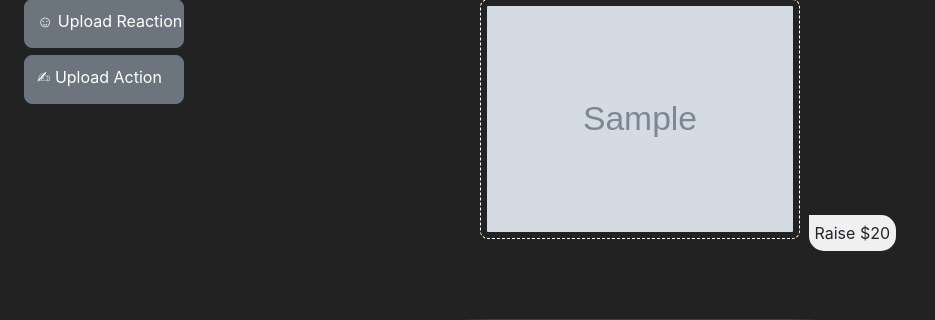
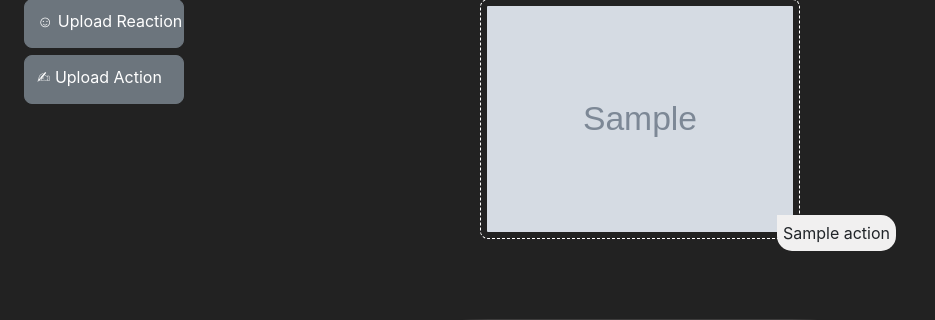
Before and after one commit to juanjoneri/SURP-2018, a Flask app: template Flask-Server/templates/index.html in a window 1280 px wide. Shown: the part 25-345 px from the top of the page, without its empty margins (0-935 px from the left). Run offline with Flask 2, Linux system fonts and the light colour scheme; the template is opened without the code that fills it: most values are stand-ins (such as "Sample title", 1, 10 or a date in 2020); grey boxes marked "Sample" are stand-in pictures; some libraries are stand-ins or nearby versions.

Commit message:
add transcript to website

```diff
--- a/Flask-Server/libs/speechx.py
+++ b/Flask-Server/libs/speechx.py
@@ -2,8 +2,7 @@ import io
 import os
 
 from google.cloud import speech
-from google.cloud.speech import enums
-from google.cloud.speech import types
+from google.cloud.speech import enums, types
 
 def detect_speech(path_to_file):
     client = speech.SpeechClient()
--- a/Flask-Server/main.py
+++ b/Flask-Server/main.py
@@ -6,6 +6,7 @@ from flask import Flask, request, jsonify, redirect, url_for, render_template
 from libs.visionx import detect_labels_uri, detect_joy
 from libs.storagex import upload_file_name, upload_file
 from libs.imagex import save_small
+from libs.speechx import detect_speech_uri
 from werkzeug.utils import secure_filename
 
 UPLOAD_FOLDER = 'static/'
@@ -62,6 +63,9 @@ def homepage():
                     file_uri = upload_file(
                         file.read(), '{}/{}'.format(folder, filename), file.content_type)
 
+                    reaction = detect_speech_uri('gs://poker-bot-src-bucket/action_audio/{}'.format(filename))
+                    uploaded_data['action'] = reaction['transcript']
+
 
                 # SAVE TO TEMPLATE METADATA
                 uploaded_data[data_file] = file_uri
--- a/Flask-Server/templates/index.html
+++ b/Flask-Server/templates/index.html
@@ -14,7 +14,7 @@
 <div class="table center bottom"></div>
 
   <img id="reaction" class="placeholder top center" src="{{reaction_image}}"/>
-  <div class="dialog-up top2 right2">Raise $20</div>
+  <div class="dialog-up top2 right2">{{action}}</div>
 
   <img id="cards" class="placeholder bottom center" src="{{cards_image}}"/>
   <div class="dialog-down bottom right">The opponent shows {{reaction }}</div>
@@ -25,7 +25,7 @@
       <div class="btn btn-secondary small top left">
         <form method=post id="reaction-target" enctype=multipart/form-data>
           <label for="reaction-files">☺︎ Upload Reaction</label>
-          <input id="reaction-files" type="file" name=reaction_image onchange="$('#reaction-target').submit();">
+          <input id="reaction-files" type="file" accept="image/*;capture=camera" name=reaction_image onchange="$('#reaction-target').submit();">
           <input type=submit>
         </form>
       </div>
@@ -33,7 +33,7 @@
       <div class="btn btn-secondary small top left2">
         <form method=post id="action-target" enctype=multipart/form-data>
           <label for="action-files">✍︎ Upload Action</label>
-          <input id="action-files" type="file" name=action_audio onchange="$('#action-target').submit();">
+          <input id="action-files" type="file" accept="audio/*;capture=microphone" name=action_audio onchange="$('#action-target').submit();">
           <input type=submit>
         </form>
       </div>
@@ -41,7 +41,7 @@
       <div class="btn btn-secondary small bottom left">
         <form method=post id="cards-target" enctype=multipart/form-data>
           <label for="card-files">♧ Upload Cards</label>
-          <input id="card-files" type="file" name=cards_image onchange="$('#cards-target').submit();">
+          <input id="card-files" type="file" accept="image/*;capture=camera" name=cards_image onchange="$('#cards-target').submit();">
           <input type=submit>
         </form>
       </div>
```
